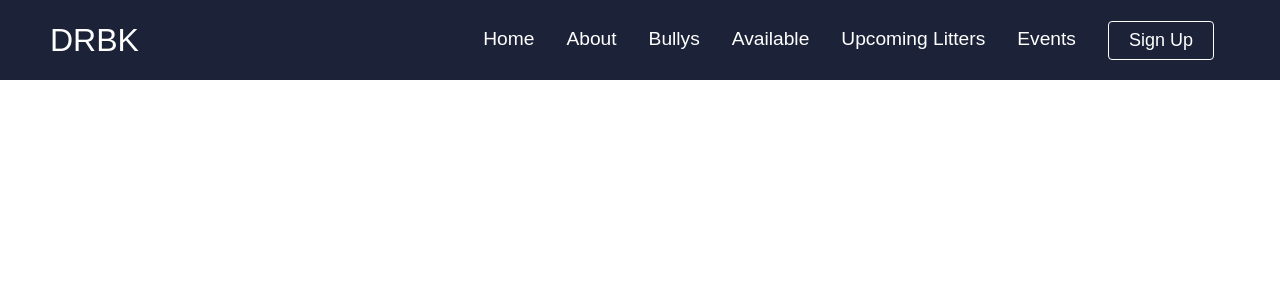
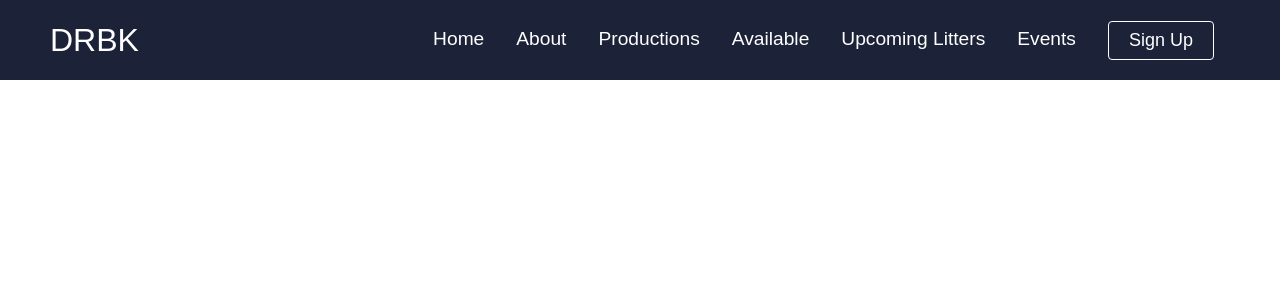
Before and after one commit to Konnor-Biats/DRBK, a React (Create React App) app in the folder client/: page / in a window 1280 px wide. Shown: the top 300 px of the page. Built offline with nearby package versions, Linux system fonts and the light colour scheme.

Commit message:
Misc updates; EOD

```diff
--- a/client/src/components/Navbar.js
+++ b/client/src/components/Navbar.js
@@ -59,27 +59,27 @@ function Navbar() {
                     </Link>
                   </li>
                   <li className='nav-item'>
-                    <Link to='/about' className='nav-links' onClick={closeMobileMenu} >
+                    <Link to='/About' className='nav-links' onClick={closeMobileMenu} >
                       About
                     </Link>
                   </li>
                   <li className='nav-item'>
-                    <Link to='/bullys' className='nav-links' onClick={closeMobileMenu}>
-                      Bullys
+                    <Link to='/Productions' className='nav-links' onClick={closeMobileMenu}>
+                      Productions
                     </Link>
                   </li>
                   <li className="nav-item">
-                    <Link to='/available' className="nav-links" onClick={closeMobileMenu}>
+                    <Link to='/Available' className="nav-links" onClick={closeMobileMenu}>
                       Available
                     </Link>
                   </li>
                   <li className="nav-item">
-                    <Link to='/upcoming_litters' className="nav-links" onClick={closeMobileMenu}>
+                    <Link to='/Upcoming_Litters' className="nav-links" onClick={closeMobileMenu}>
                       Upcoming Litters
                     </Link>
                   </li>
                   <li className="nav-item">
-                    <Link to='/events' className="nav-links" onClick={closeMobileMenu}>
+                    <Link to='/Events' className="nav-links" onClick={closeMobileMenu}>
                       Events
                     </Link>
                   </li>
```
